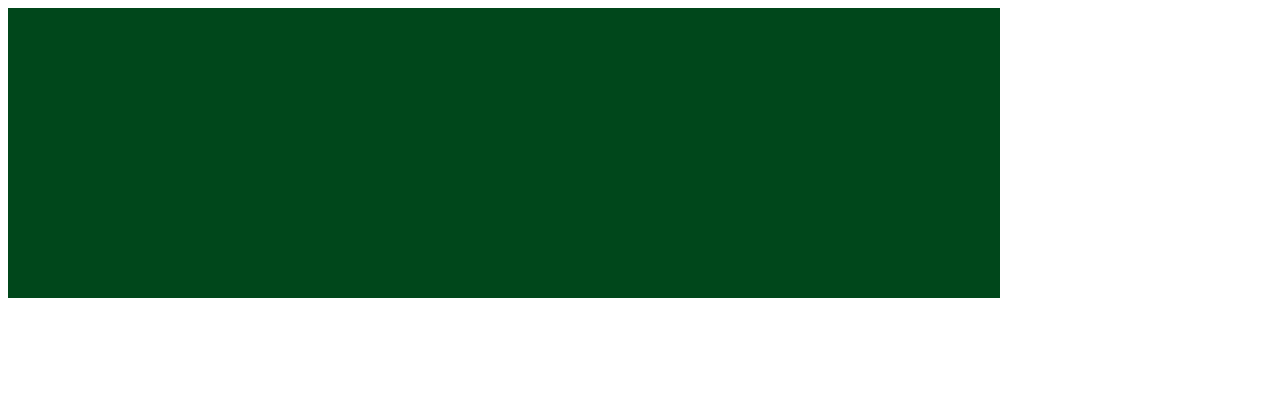
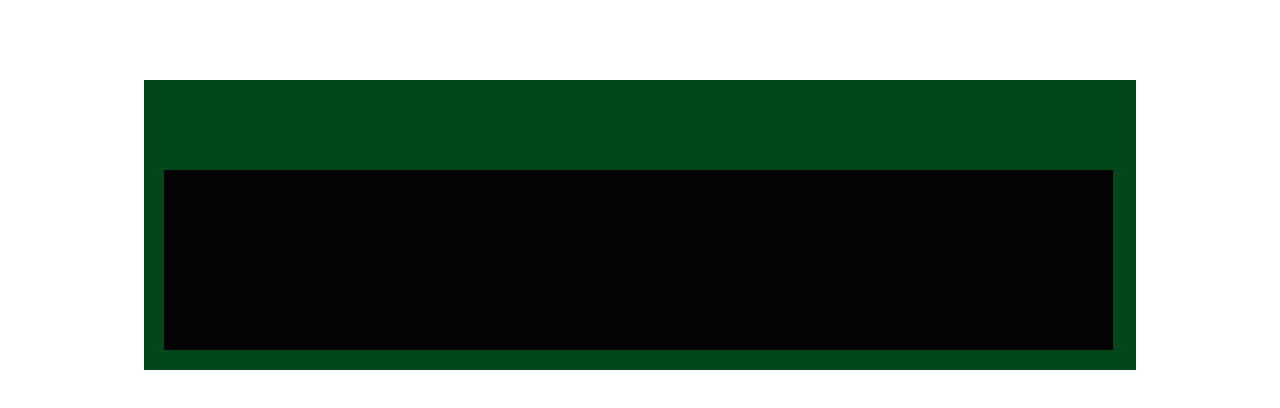
Before and after one commit to johndaviddc/Piano, a plain HTML site: page index.html in a window 1280 px wide. Drawn offline with Linux system fonts and the light colour scheme.

Commit message:
update styles

```diff
--- a/styles.css
+++ b/styles.css
@@ -10,4 +10,13 @@ html {
     background-color: #00471b;
     width: 992px;
     height: 290px;
+    margin: 80px auto;
+    padding: 90px 20px 0 20px;
 }
+
+.keys {
+    background-color: #040404;
+    width: 949px;
+    height: 180px;
+    padding-left: 2px;
+}
```
